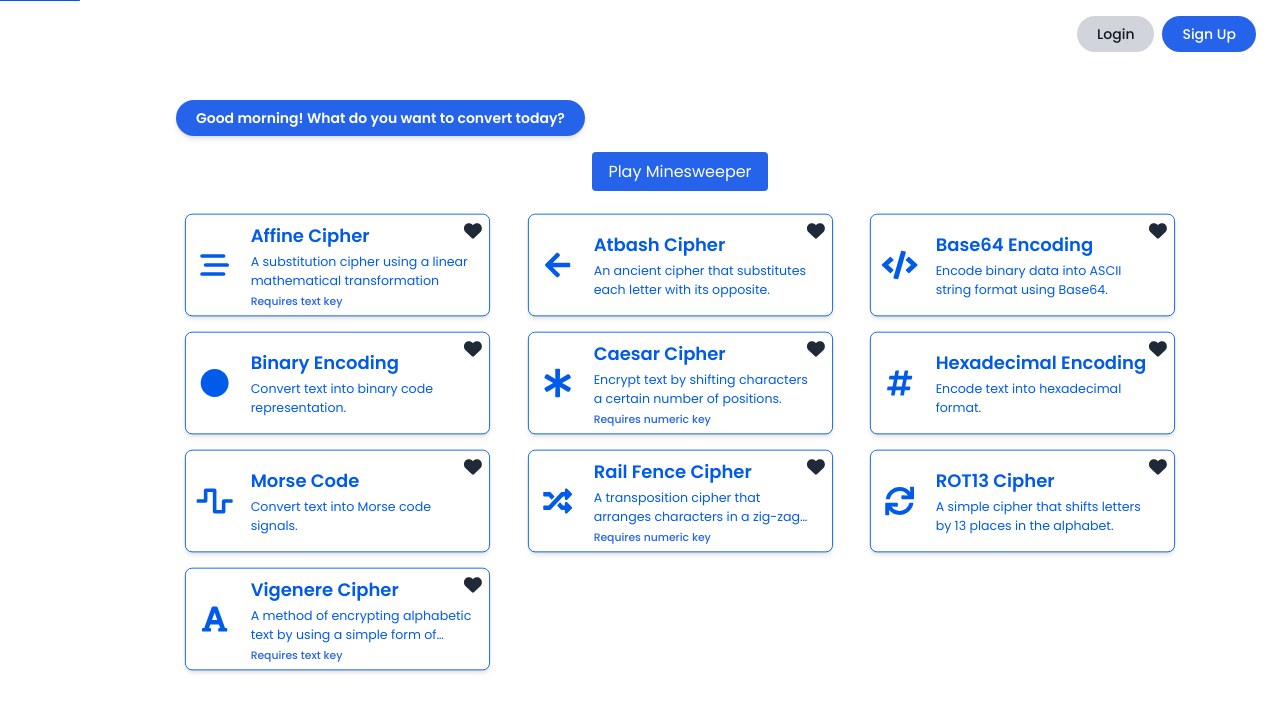
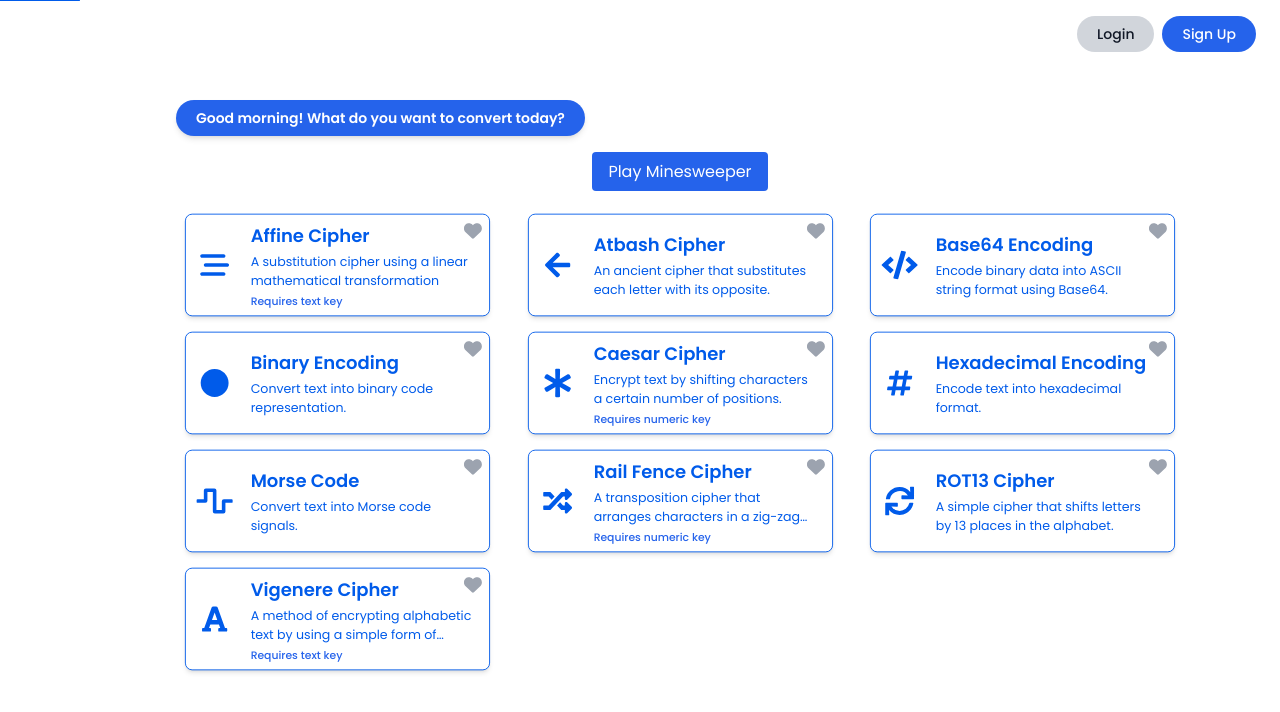
Before and after one commit to coochill/CodeCrypt-v2.0, a React (Vite) app in the folder frontend/: page / in a window 1280 px wide. Shown: the top 712 px of the page. Built offline with nearby package versions, Linux system fonts and the light colour scheme; no server answers.

Commit message:
Add red heart toggle for favorites

```diff
--- a/frontend/src/pages/Home.jsx
+++ b/frontend/src/pages/Home.jsx
@@ -121,7 +121,11 @@ const Home = () => {
             aria-label={favoritesSet.has(key) ? 'Remove favorite' : 'Add favorite'}
             className="p-1 rounded text-gray-800 hover:text-red-500 transition-colors duration-200"
           >
-            <FaHeart className="w-5 h-5" />
+            <FaHeart
+              className={`w-5 h-5 ${
+                favoritesSet.has(key) ? 'text-red-500' : 'text-gray-400'
+              }`}
+            />
           </button>
         </div>
 
```
